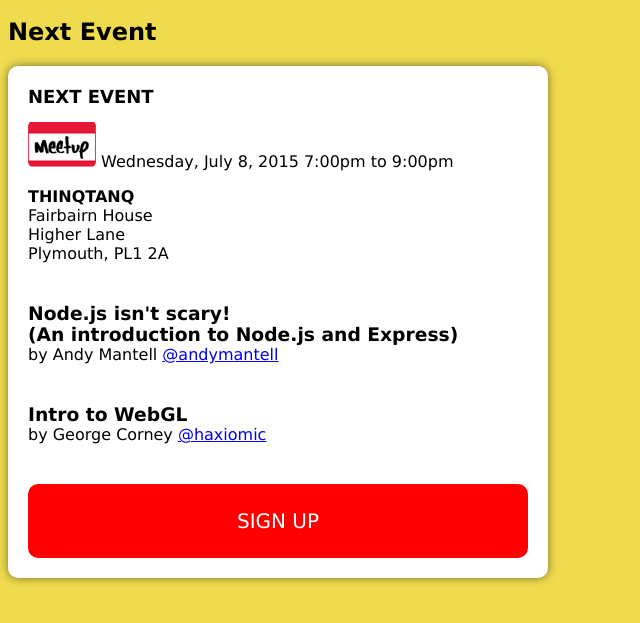
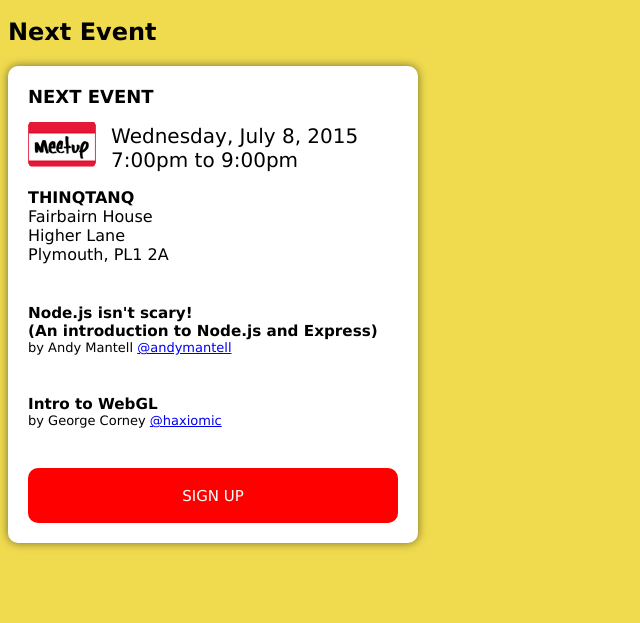
Before and after one commit to Plymouth-JS/plymouth-js-site, a plain HTML site: page pattern-library/next-event.html in a window 1280 px wide. Shown: the part 49-672 px from the top of the page, without its empty margins (0-640 px from the left). Drawn offline with Linux system fonts and the light colour scheme.

Commit message:
Changed text and box sizes. Made time text next to meetup logo inline-block.

```diff
--- a/pattern-library/next-event.html
+++ b/pattern-library/next-event.html
@@ -13,7 +13,7 @@
     <article class="event">
       <h2 class="event-title">Next Event</h2>
       <img src="../src/ui/images/meetup.png" alt="meetup">
-      <time>Wednesday, July 8, 2015 7:00pm to 9:00pm</time>
+      <time>Wednesday, July 8, 2015 <br>7:00pm to 9:00pm</time>
 
       <p class="address"><strong>THINQTANQ</strong><br>Fairbairn House<br>Higher Lane<br>Plymouth, PL1 2A</p>
 
--- a/src/ui/style.css
+++ b/src/ui/style.css
@@ -72,7 +72,7 @@ h1,h2,h3,h4,h5,h6 {
   * Next Event
   */
 .event {
-  max-width: 500px;
+  max-width: 370px;
   display: block;
   background-color: #fff;
   padding: 20px;
@@ -89,6 +89,12 @@ h1,h2,h3,h4,h5,h6 {
   margin-bottom: 0;
 }
 
+.event time {
+  display: inline-block;
+  font-size: 20px;
+  padding-left: 10px;
+}
+
 .event ul {
   padding: 0;
 }
@@ -96,6 +102,7 @@ h1,h2,h3,h4,h5,h6 {
 .event li {
   list-style-type: none;
   margin: 40px 0;
+  font-size: 13px;
 }
 
 .button {
@@ -103,11 +110,8 @@ h1,h2,h3,h4,h5,h6 {
   display: block;
   background-color: #f00;
   border-radius: 10px;
-}
-
-a.button  {
   text-transform: uppercase;
-  font-size: 20px;
+  font-size: 15px;
   text-decoration: none;
   color: #fff;
   text-align: center;
```
